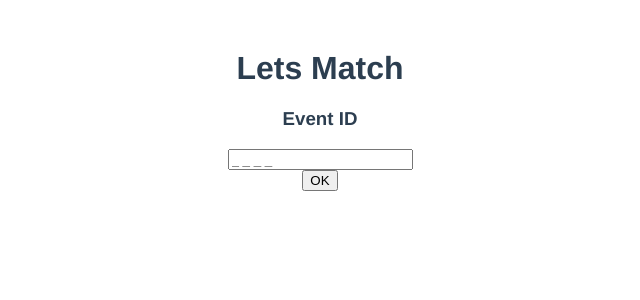
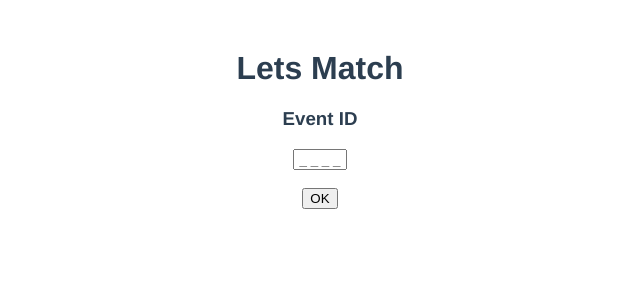
Before and after one commit to viktorhul/meet-a-geek, a Vue app: page /eventid in a window 1280 px wide. Shown: the top 300 px of the page, without its empty margins (320-960 px from the left). Built offline with nearby package versions, Linux system fonts and the light colour scheme.

Commit message:
ready for integration

```diff
--- a/src/views/EventID.vue
+++ b/src/views/EventID.vue
@@ -3,7 +3,7 @@
     <h1>Lets Match</h1>
     <h3>Event ID</h3>
     <input v-model="id" placeholder="_ _ _ _">
-    <br>
+    <br><br>
     <button>OK</button>
   </div>
 
@@ -16,5 +16,9 @@
 
 
 <style scoped>
+input{
+  text-align: center;
+  width: 4em;
+}
 
 </style>
```
